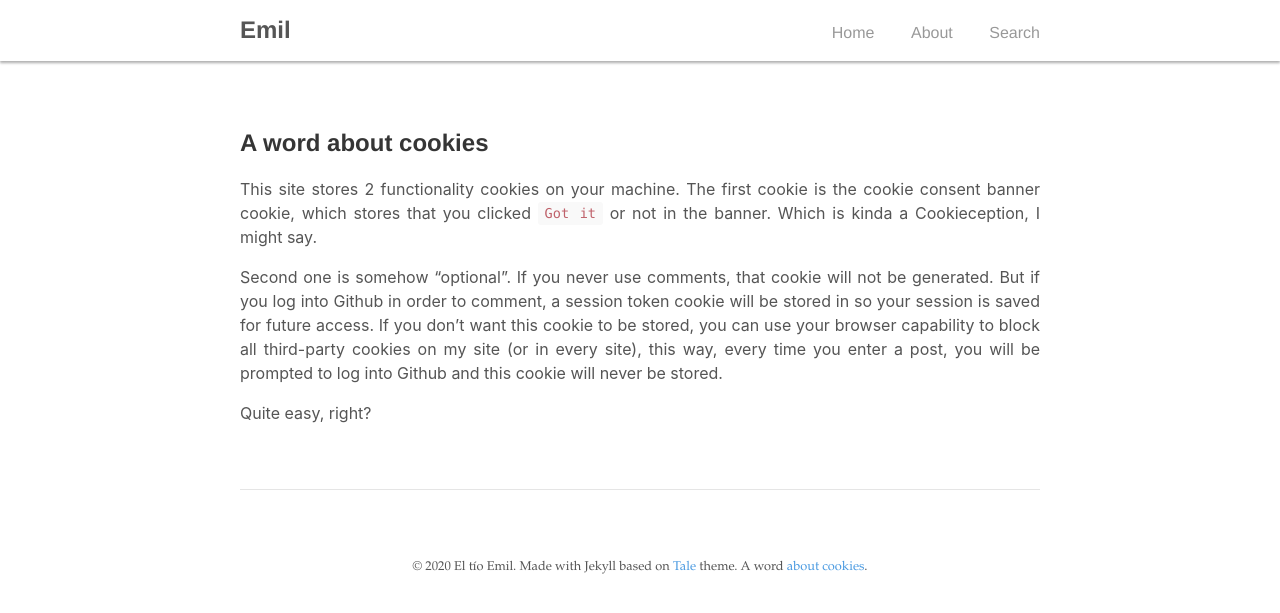
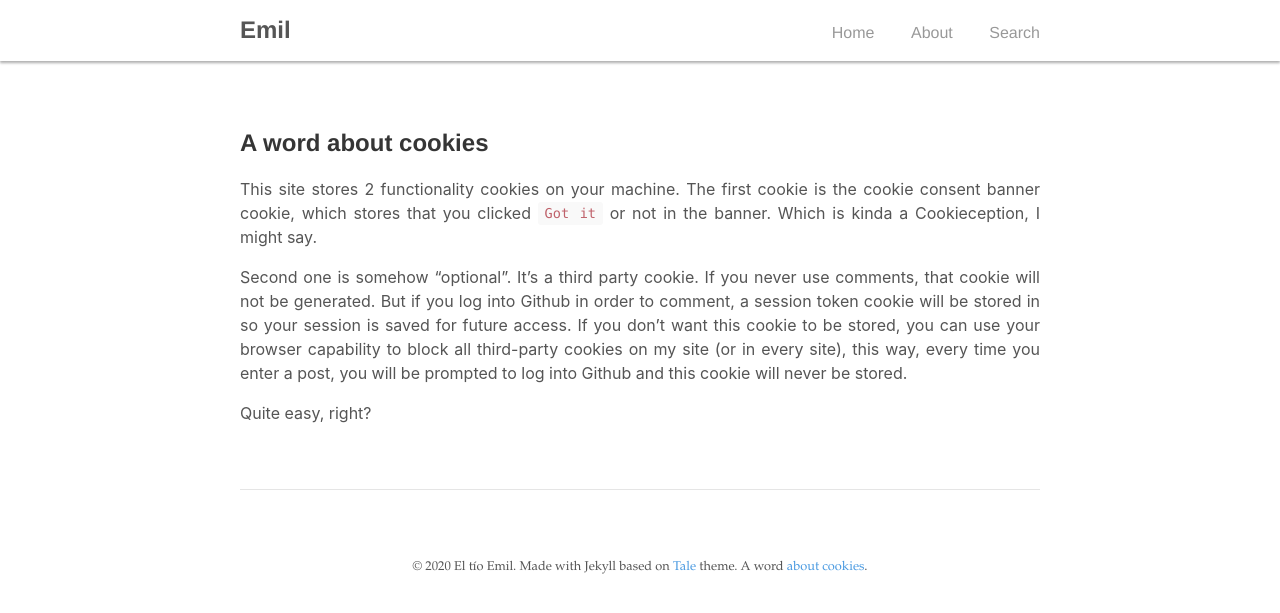
Before and after one commit to eltioemil/eltioemil.github.io, a Jekyll site: the page built from _pages/cookies.md, in a window 1280 px wide. Shown: the top 613 px of the page. Built offline with Jekyll 4.4.1, drawn with Linux system fonts in a browser that asks for light colours; comment, search, counter and statistics services are not loaded.

Commit message:
Changed about page text a bit

```diff
--- a/_pages/cookies.md
+++ b/_pages/cookies.md
@@ -9,6 +9,6 @@ permalink: "/cookies/"
 
 This site stores 2 functionality cookies on your machine. The first cookie is the cookie consent banner cookie, which stores that you clicked `Got it` or not in the banner. Which is kinda a Cookieception, I might say.
 
-Second one is somehow "optional". If you never use comments, that cookie will not be generated. But if you log into Github in order to comment, a session token cookie will be stored in so your session is saved for future access. If you don't want this cookie to be stored, you can use your browser capability to block all third-party cookies on my site (or in every site), this way, every time you enter a post, you will be prompted to log into Github and this cookie will never be stored.
+Second one is somehow "optional". It's a third party cookie. If you never use comments, that cookie will not be generated. But if you log into Github in order to comment, a session token cookie will be stored in so your session is saved for future access. If you don't want this cookie to be stored, you can use your browser capability to block all third-party cookies on my site (or in every site), this way, every time you enter a post, you will be prompted to log into Github and this cookie will never be stored.
 
 Quite easy, right?
```
